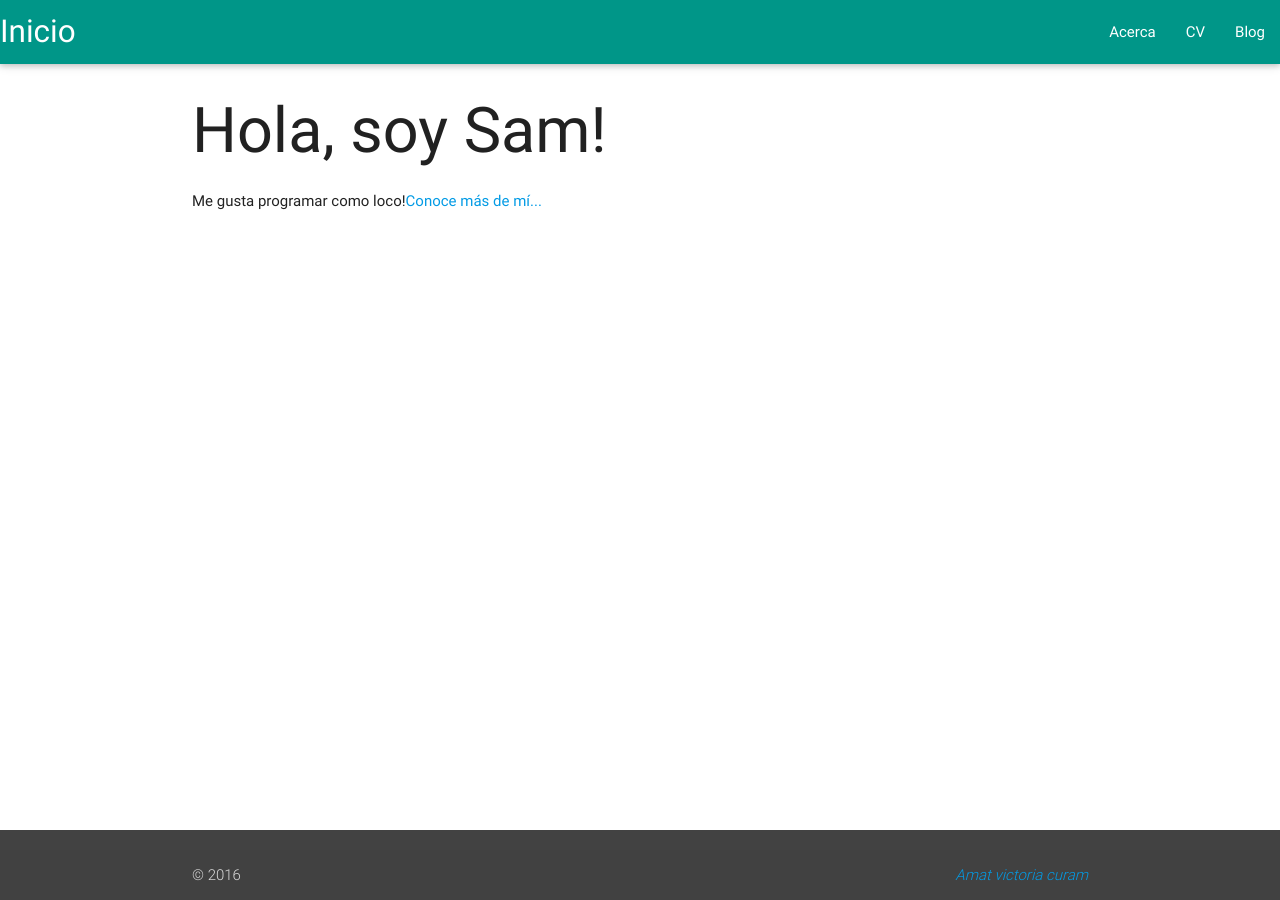
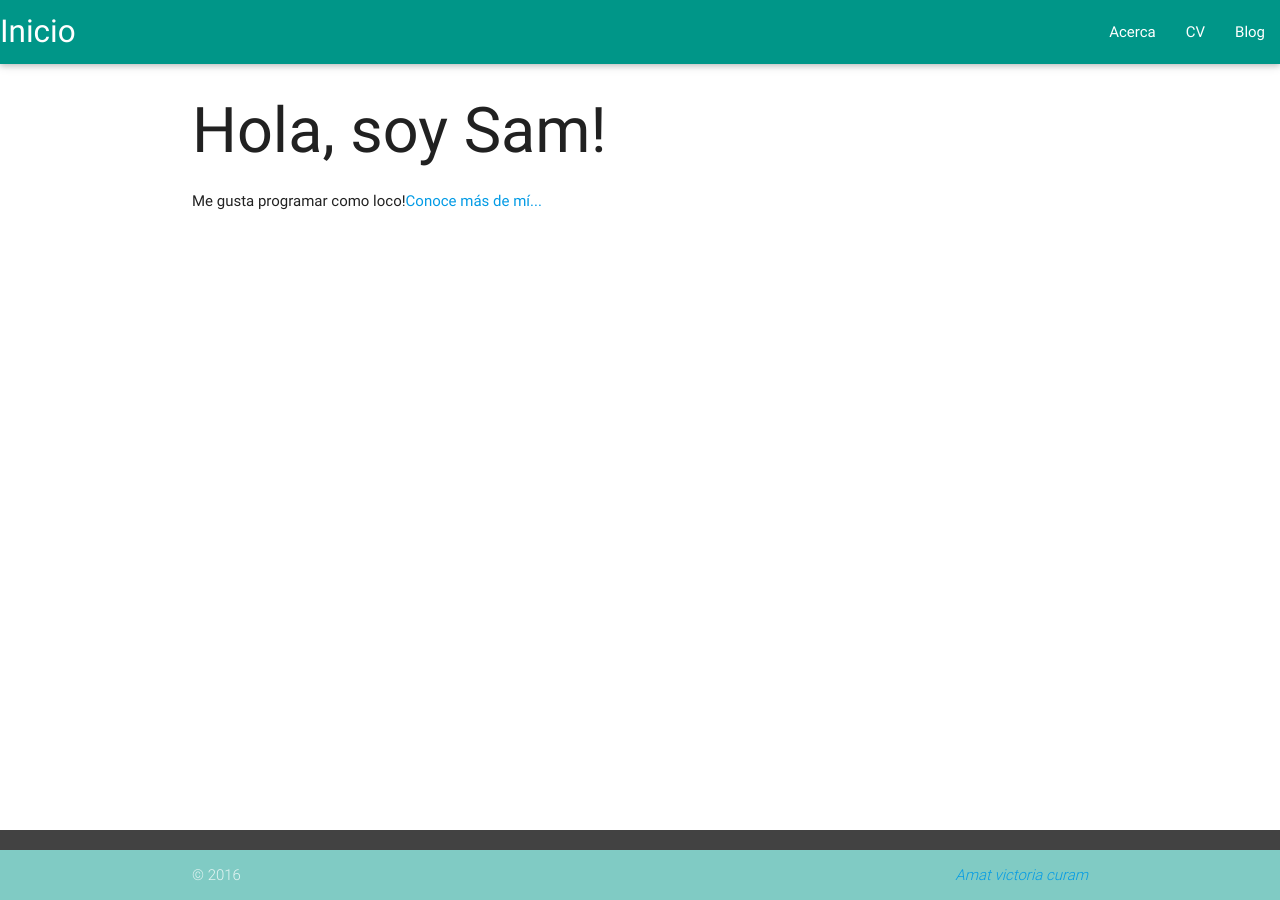
Before and after one commit to const3/const3.github.io, a Jekyll site: the page built from index.html, in a window 1280 px wide. Built offline with Jekyll 4.4.1, drawn with Linux system fonts in a browser that asks for light colours; nearby versions of some CDN libraries.

Commit message:
Update default.html

```diff
--- a/_layouts/default.html
+++ b/_layouts/default.html
@@ -37,7 +37,7 @@
       </main>
 
             <footer class="page-footer grey darken-3">
-          <div class="footer-copyright eal lighten-3">
+          <div class="footer-copyright teal lighten-3">
             <div class="container">
             © 2016
 
```
